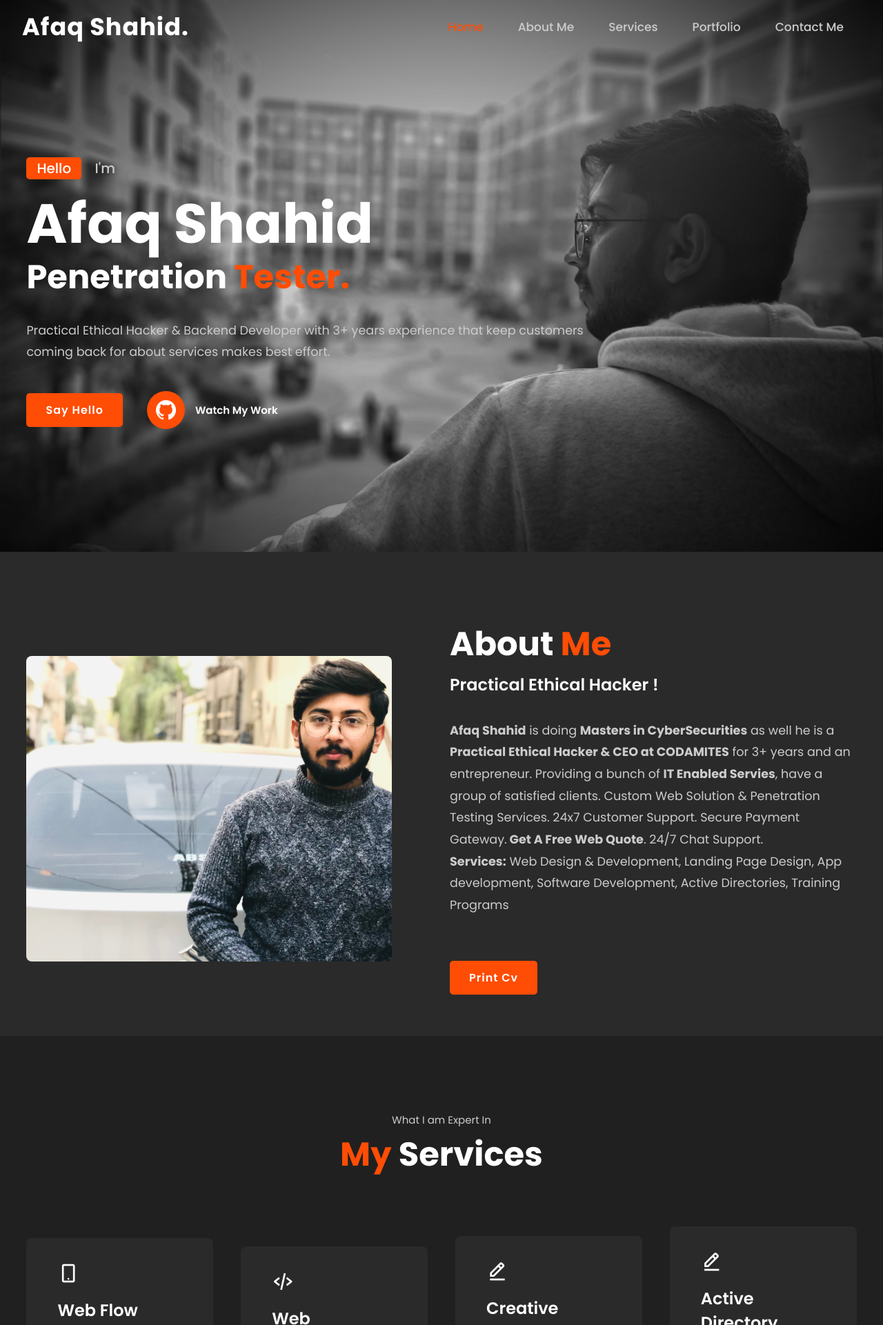
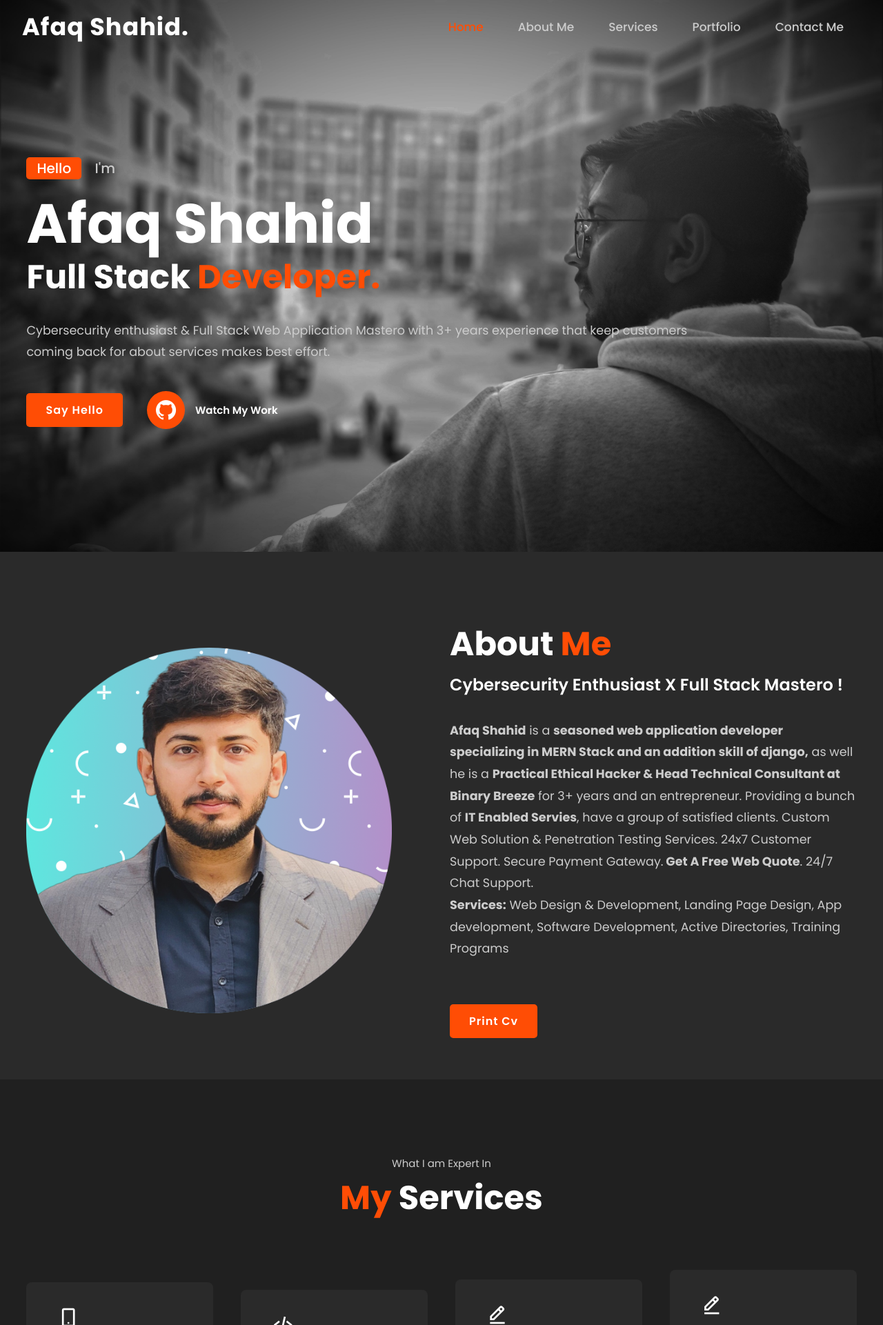
Before and after one commit to CodeAfaq/afaqshahid-portfolio, a Django app: template main/templates/index.html in a window 1280 px wide. Shown: the top 1921 px of the page at 69% size. Run offline with Django 4.2, Linux system fonts and the light colour scheme; the template is opened without the code that fills it, so the values that code supplies are empty.

Commit message:
deploy ready - 1

```diff
--- a/afaqshahid/settings.py
+++ b/afaqshahid/settings.py
@@ -25,7 +25,7 @@ SECRET_KEY = 'django-insecure-)cvv!+nlj!lshd8g46oy(=t@@uvr5t(@0810=3^+*si-f3_dfo
 # SECURITY WARNING: don't run with debug turned on in production!
 DEBUG = True
 
-ALLOWED_HOSTS = ['.vercel.app' , '.now.sh']
+ALLOWED_HOSTS = []
 
 
 # Application definition
--- a/main/templates/index.html
+++ b/main/templates/index.html
@@ -10,11 +10,11 @@
 				<span class="two">I'm</span>
 			</div>
 			<h1>Afaq Shahid</h1>
-			<h3>Penetration<span> Tester.</span></h3>
-			<p>Practical Ethical Hacker & Backend Developer with 3+ years experience that keep customers <br> coming back for about services makes best effort.</p>
+			<h3>Full Stack<span> Developer.</span></h3>
+			<p>Cybersecurity enthusiast & Full Stack Web Application Mastero with 3+ years experience that keep customers <br> coming back for about services makes best effort.</p>
 			<div class="button">
 				<a href="#contact" class="btn">Say Hello</a>
-				<a href="https://github.com/afaqonline" target="blank" class="btn2"><span><i class='bx bxl-github'></i></span>Watch My Work</a>
+				<a href="https://github.com/CodeAfaq" target="blank" class="btn2"><span><i class='bx bxl-github'></i></span>Watch My Work</a>
 			</div>
 		</div>
 	</section>
@@ -22,13 +22,13 @@
 	<!--about section design-->
 	<section class="about" id="about">
 		<div class="about-img">
-			<img src="{% static 'img/afaq.jpeg' %}">
+			<img src="{% static 'img/profile-pic 4.png' %}">
 		</div>
 
 		<div class="about-text">
 			<h2>About <span>Me</span></h2>
-			<h4>Practical Ethical Hacker !</h4>
-			<p><b>Afaq Shahid</b> is doing <b>Masters in CyberSecurities</b> as well he is a <b>Practical Ethical Hacker & CEO at CODAMITES</b> for 3+ years and an entrepreneur. Providing a bunch of <b>IT Enabled Servies</b>, have  a group of satisfied clients. Custom Web Solution & Penetration Testing Services. 24x7 Customer Support. Secure Payment Gateway.<b> Get A Free Web Quote</b>. 24/7 Chat Support.<br> <b>Services:</b> Web Design & Development, Landing Page Design, App development, Software Development, Active Directories, Training Programs</p>
+			<h4>Cybersecurity Enthusiast X Full Stack Mastero !</h4>
+			<p><b>Afaq Shahid</b> is a <b>seasoned web application developer specializing in MERN Stack and an addition skill of django,</b> as well he is a <b>Practical Ethical Hacker & Head Technical Consultant at Binary Breeze</b> for 3+ years and an entrepreneur. Providing a bunch of <b>IT Enabled Servies</b>, have  a group of satisfied clients. Custom Web Solution & Penetration Testing Services. 24x7 Customer Support. Secure Payment Gateway.<b> Get A Free Web Quote</b>. 24/7 Chat Support.<br> <b>Services:</b> Web Design & Development, Landing Page Design, App development, Software Development, Active Directories, Training Programs</p>
 			<a href="#" class="btn">Print Cv</a>
 		</div>
 	</section>
@@ -69,8 +69,15 @@
 				<div class="s-icons">
 					<i class='bx bx-edit-alt' ></i>
 				</div>
-				<h3>Active Directory</h3>
+				<h3>System Administration</h3>
 				<p>Providing active directories solution using top rated servers like Microsoft Server 2012 R2 - 2019 - 2022, Microsoft Azure, Linux Servers.</p>
+			</div>
+			<div class="box">
+				<div class="s-icons">
+					<i class='bx bx-edit-alt' ></i>
+				</div>
+				<h3>Cybersecurity Solutions</h3>
+				<p>Providing IDS, IPS solutions and premium services of penetration testing and ethical hacking.</p>
 			</div>
 
 		</div>
@@ -90,7 +97,7 @@
 				<div class="layer">
 					<h5>{{project.title}}</h5>
 					<p>{{project.description}}</p>
-					<a href="#"><i class='bx bx-link-external' ></i><p></p></a>
+					<a href={{project.source_link}} target="_blank"><i class='bx bx-link-external' ></i><p></p></a>
 				</div>
 			</div>
 			{% endfor %}
@@ -104,15 +111,15 @@
 			<h4>If You Have Any Project In Your Mind.</h4>
 			<p>I'm a Backend Developer - creating bold & brave backend designs for companies all across the world.</p>
 			<div class="list">
-				<li><a>+92-317-4898901</a></li>
-				<li><a>afaqshahid@aol.com</a></li>
+				<li><a>+44-7376-623634</a></li>
+				<li><a>afaqshahid@binarybreeze.co.uk</a></li>
 				<li><a>Like Share & Subscribe</a></li>
 			</div>
 
 			<div class="contact-icons">
 				<a href="#"><i class='bx bxl-facebook' ></i></a>
-				<a href="https://www.twitter.com/i_afaqshahid"><i class='bx bxl-twitter' ></i></a>
-				<a href="https://github.com/afaqonline"><i class='bx bxl-github' ></i></a>
+				<a href="#"><i class='bx bxl-twitter' ></i></a>
+				<a href="https://github.com/CodeAfaq"><i class='bx bxl-github' ></i></a>
 			</div>
 		</div>
 
```
Also changed, not shown: db.sqlite3, static/img/profile-pic 4.png (added), static/img/projects/Screenshot_2023-12-03_at_01-35-06_Developer._-_The_world_of_developers.png (added), static/img/projects/Screenshot_2024-03-17_at_09-51-37_Chef_Morgan_-_Resturant.png (added), vercel.json (deleted), 1 other file.
